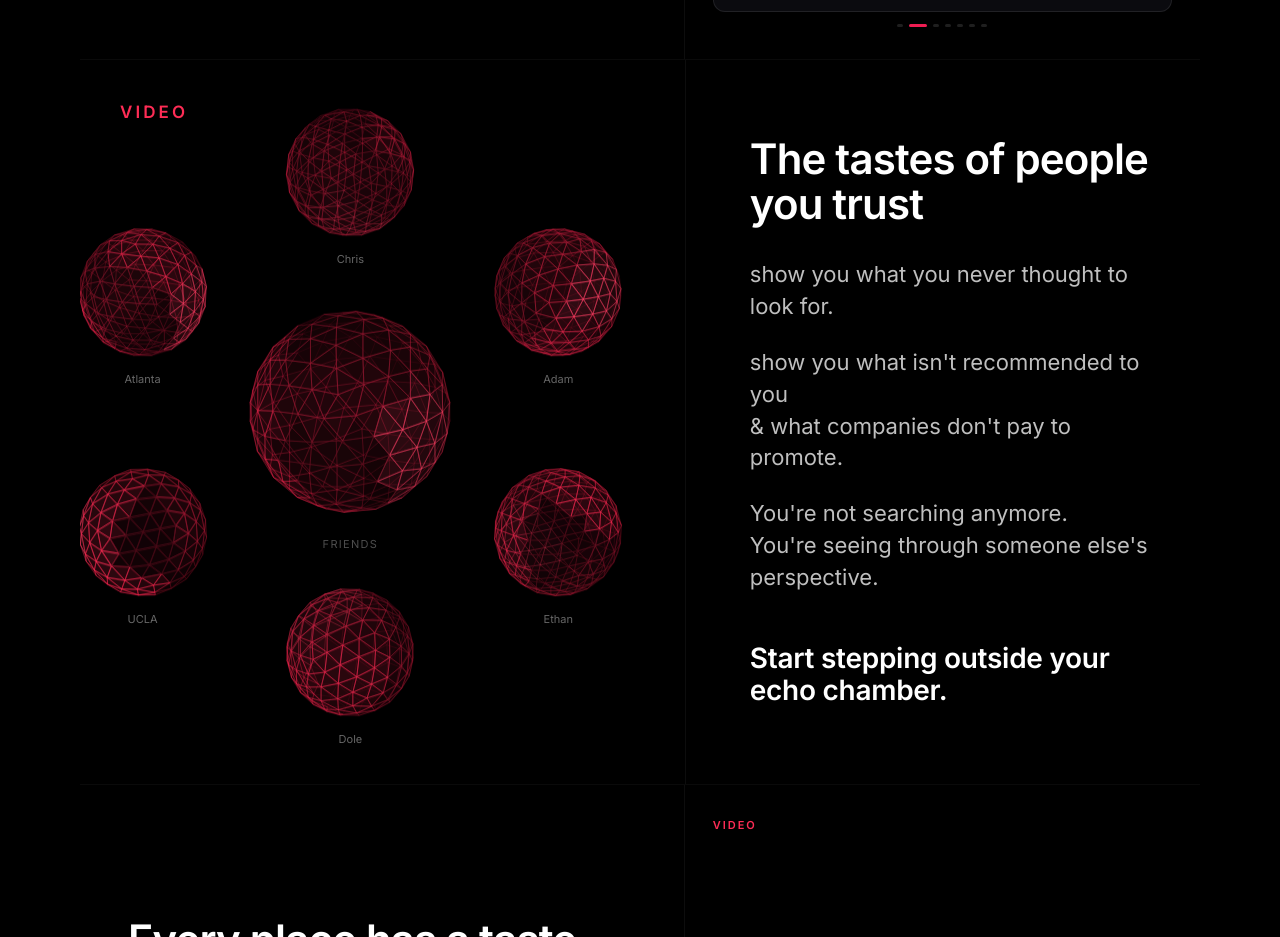
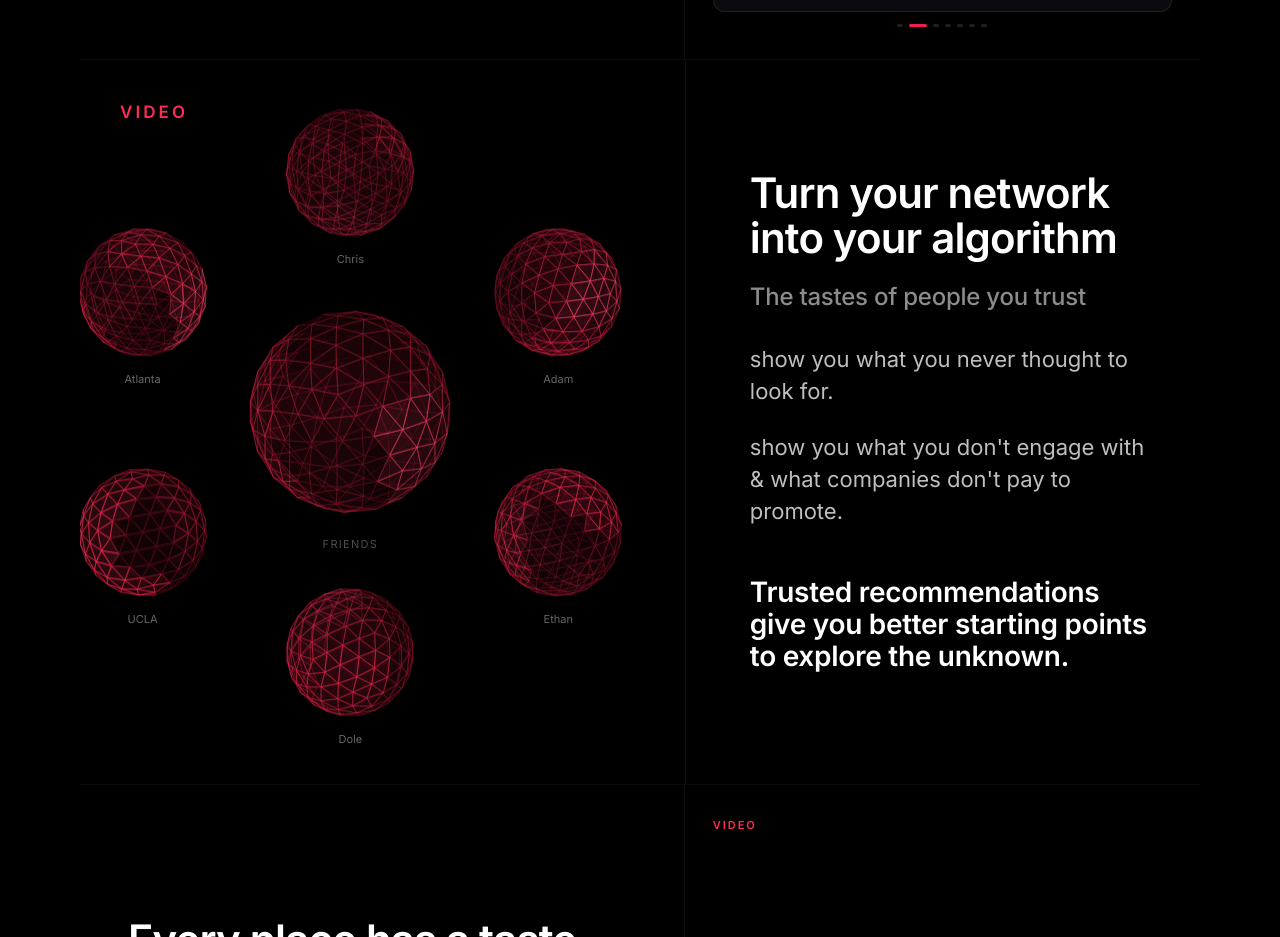
Before and after one commit to sn-ux/blueprint, a Next.js app: page / in a window 1280 px wide. Shown: the part 1560-2497 px from the top of the page. Built offline with nearby package versions, Linux system fonts and the light colour scheme; no server answers; the database is empty.

Commit message:
Finalize Page 3 copy with network-as-algorithm messaging

```diff
--- a/app/page.tsx
+++ b/app/page.tsx
@@ -2009,10 +2009,16 @@ export default function LandingPage() {
           {/* maxWidth 620 — wider than before so headline fits on one line */}
           <div style={{ maxWidth: 620 }}>
 
-            {/* Headline — 40/42px keeps it on one line within the available column width */}
+            {/* Headline */}
             <h2 className="text-[38px] md:text-[42px] font-semibold leading-[1.07] text-white" style={{ letterSpacing: "-0.02em" }}>
+              Turn your network into your algorithm
+            </h2>
+
+            {/* Sub-head */}
+            <p className="text-[22px] md:text-[24px] font-medium leading-[1.3]"
+              style={{ color: "rgba(255,255,255,0.55)", marginTop: 20, letterSpacing: "-0.01em" }}>
               The tastes of people you trust
-            </h2>
+            </p>
 
             {/* Body line 1 */}
             <p className="text-[20px] md:text-[22px] font-normal leading-[1.45]"
@@ -2023,21 +2029,15 @@ export default function LandingPage() {
             {/* Body line 2 */}
             <p className="text-[20px] md:text-[22px] font-normal leading-[1.45]"
               style={{ color: "rgba(255,255,255,0.75)", marginTop: 24 }}>
-              show you what isn&apos;t recommended to you<br />
+              show you what you don&apos;t engage with<br />
               &amp; what companies don&apos;t pay to promote.
             </p>
 
-            {/* Body line 3 */}
-            <p className="text-[20px] md:text-[22px] font-normal leading-[1.45]"
-              style={{ color: "rgba(255,255,255,0.75)", marginTop: 24 }}>
-              You&apos;re not searching anymore.<br />
-              You&apos;re seeing through someone else&apos;s perspective.
-            </p>
-
-            {/* Final line — payoff: larger than body, slightly below headline */}
+            {/* Final lines — payoff */}
             <p className="text-[26px] md:text-[28px] font-semibold leading-[1.15] text-white"
               style={{ letterSpacing: "-0.01em", marginTop: 48 }}>
-              Start stepping outside your echo chamber.
+              Trusted recommendations give you better starting points<br />
+              to explore the unknown.
             </p>
 
           </div>
```
